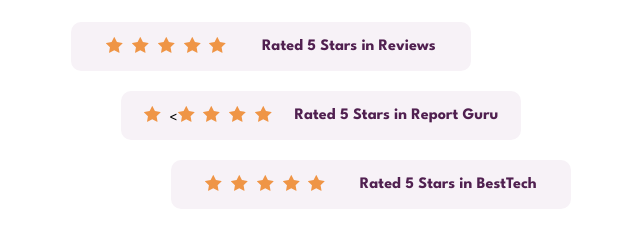
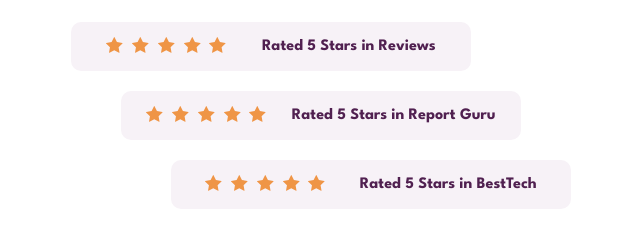
Before and after one commit to mohamedashraf11/Frontend-Mentor-Social-Proof-Section, a plain HTML site: page index.html in a window 1280 px wide. Shown: the part 146-386 px from the top of the page, 519-1159 px from the left. Drawn offline with Linux system fonts and the light colour scheme.

Commit message:
Update index.html

```diff
--- a/index.html
+++ b/index.html
@@ -41,7 +41,7 @@
           <div class="two">
             <span class="stars">
               <img src="./Images/icon-star.svg" alt="star-icon" />
-              <<img src="./Images/icon-star.svg" alt="star-icon" />
+              <img src="./Images/icon-star.svg" alt="star-icon" />
               <img src="./Images/icon-star.svg" alt="star-icon" />
               <img src="./Images/icon-star.svg" alt="star-icon" />
               <img src="./Images/icon-star.svg" alt="star-icon" />
```
